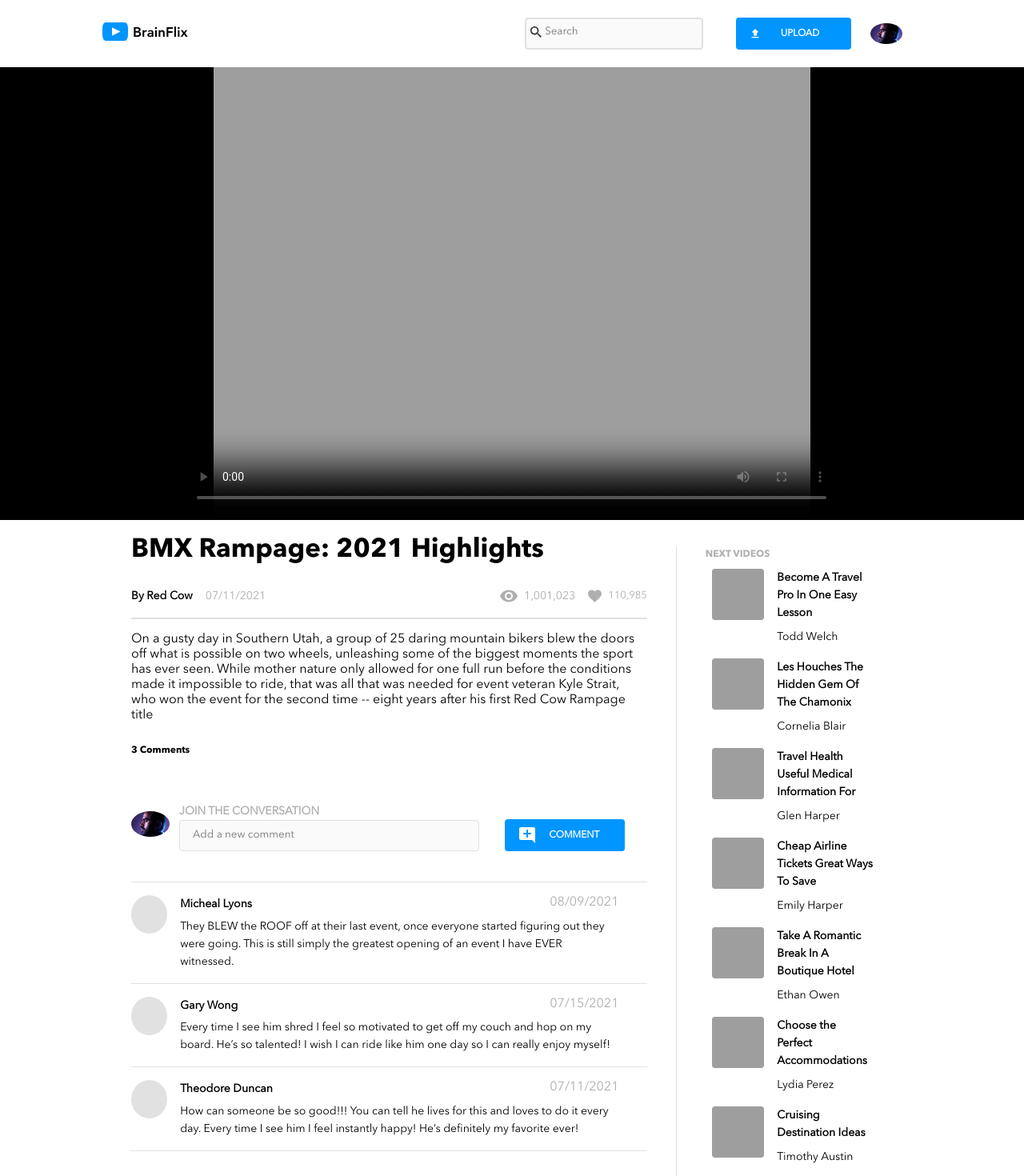
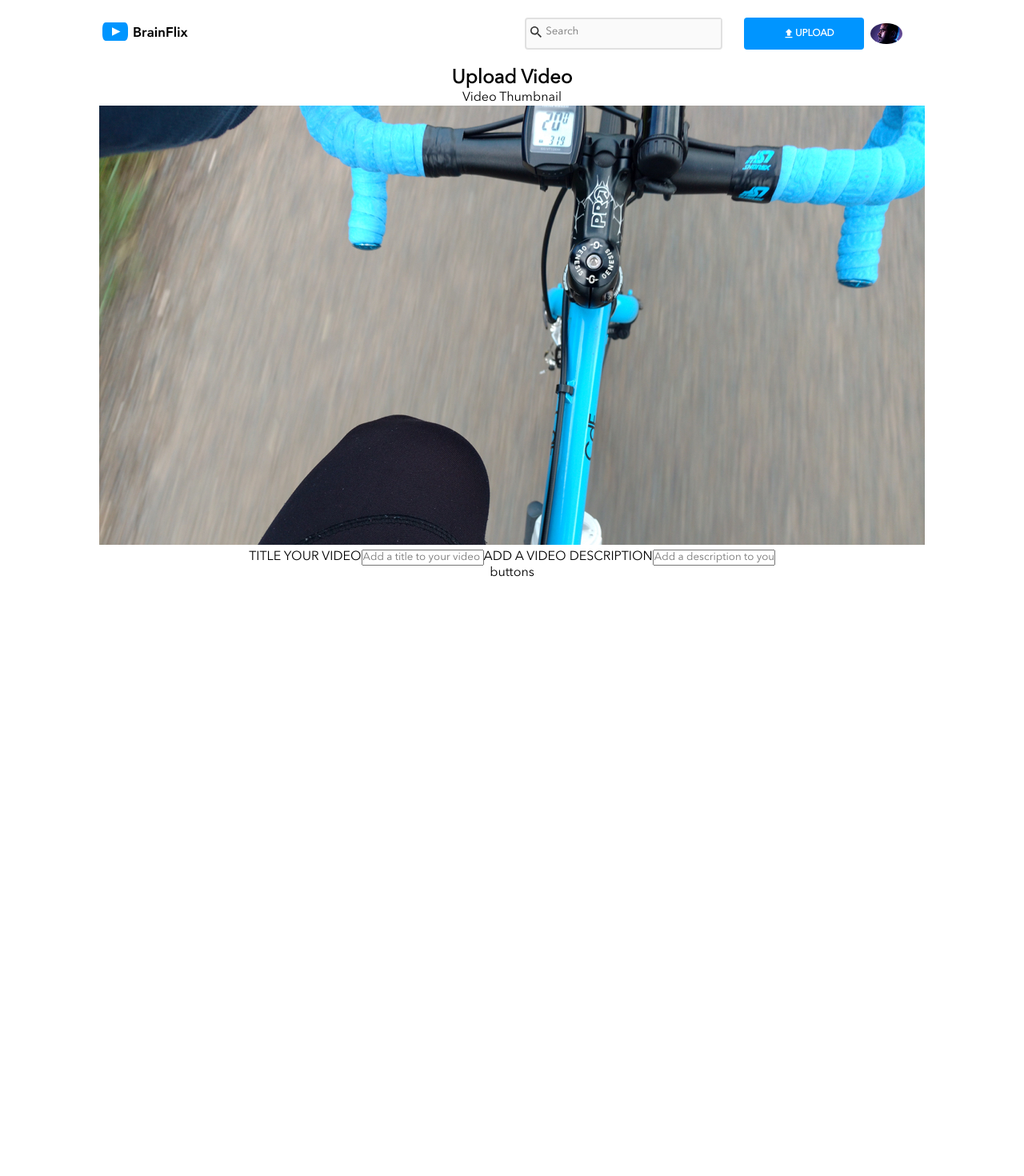
Before and after one commit to ArmandoMandyFernandez/armando-fernandez-brainflix, a React (Create React App) app: page /upload in a window 1280 px wide. Shown: the top 1470 px of the page at 80% size. After the commit the page ends 800 px from the top, so only its background shows below. Built offline with nearby package versions, Linux system fonts and the light colour scheme; grey boxes are pictures that could not be loaded.

Commit message:
added upload page and links

```diff
--- a/package.json
+++ b/package.json
@@ -6,8 +6,10 @@
     "@testing-library/jest-dom": "^5.16.5",
     "@testing-library/react": "^13.4.0",
     "@testing-library/user-event": "^13.5.0",
+    "axios": "^1.3.5",
     "react": "^18.2.0",
     "react-dom": "^18.2.0",
+    "react-router-dom": "^6.10.0",
     "react-scripts": "5.0.1",
     "sass": "^1.60.0",
     "web-vitals": "^2.1.4"
--- a/src/App.js
+++ b/src/App.js
@@ -1,15 +1,20 @@
-import './App.css';
-import Header from './components/Header/Header';
-import Main from './components/Main/Main';
-
+import "./App.css";
+import Header from "./components/Header/Header";
+import Main from "./components/Main/Main";
+import Upload from "./pages/Upload/Upload";
+import { Routes, Route, Navigate } from "react-router-dom";
 
 function App() {
-  return (
-    <div className="App">
-      <Header />
-      <Main />
-    </div>
-  );
+    return (
+        <div className="App">
+            <Header />
+            <Routes>
+                <Route path="/" element={<Main />} />
+                <Route path="upload" element={<Upload to="upload" />} />
+                <Route path="upload/:id" element={<Main to="/"/>}/>
+            </Routes>
+        </div>
+    );
 }
 
 export default App;
--- a/src/components/Comments/Comments.scss
+++ b/src/components/Comments/Comments.scss
@@ -32,11 +32,11 @@
 
     &__image-photo {
         max-width: 2.25rem;
-        max-height: 2.5rem;
+        height: 2.25rem;
         border-radius: 50%;
         @include tablet {
             max-width: 3rem;
-            max-height: 3rem;
+            max-height: 5rem;
         }
     }
 
--- a/src/components/Header/Header.js
+++ b/src/components/Header/Header.js
@@ -3,13 +3,17 @@ import logo from "../../assets/images/Logo/BrainFlix-logo.svg";
 import avatar from "../../assets/images/Mohan-muruge.jpg";
 import upload from "../../assets/images/Icons/upload.svg";
 import search from "../../assets/images/Icons/search.svg";
+import Upload from "../../pages/Upload/Upload";
+import { Link } from "react-router-dom";
 
 function Header() {
     return (
         <header className="navBar">
             <div className="navBar__content">
                 <div className="navBar__logo-container">
+                    <Link to='/'>
                         <img className="navBar__logo" src={logo} />
+                    </Link>
                 </div>
                 <div className="navBar__functions">
                     <div className="navBar__feature-container">
@@ -33,13 +37,17 @@ function Header() {
                             src={avatar}
                         />
                     </div>
+                    <Link to='upload'>
                         <button className="navBar__functions-button">
                             <img
                                 className="navBar__functions-upload-image"
                                 src={upload}
                             />
-                        <span className="navBar__functions-upload">UPLOAD</span>
+                            <span className="navBar__functions-upload">
+                                UPLOAD
+                            </span>
                         </button>
+                    </Link>
                     <img className="navBar__functions-avatar-2" src={avatar} />
                 </div>
             </div>
--- a/src/components/Header/Header.scss
+++ b/src/components/Header/Header.scss
@@ -142,8 +142,8 @@
         }
 
         @include tablet{
-            margin: 0 1rem;
-            max-width: 30%;
+            padding: 0 3rem;
+            // max-width: 30%;
         }
 
         @include desktop{
--- a/src/components/Main/Main.js
+++ b/src/components/Main/Main.js
@@ -1,21 +1,30 @@
 import "./Main.scss";
 import Hero from "../Hero/Hero";
-import videos from "../../data/videos.json";
 import videoDetails from "../../data/video-details.json";
-import { useState } from "react";
+import { useState, useEffect } from "react";
 import VideoInfo from "../VideoInfo/VideoInfo";
 import Comments from "../Comments/Comments";
 import NextVideos from "../NextVideos/NextVideos";
-
-
+import axios from "axios";
 
 function Main() {
     const [selectedVideo, setSelectedVideo] = useState(videoDetails[0]);
+    const [videos, setVideos] = useState([]);
 
     const videoClick = (videoId) => {
         const foundVideo = videoDetails.find((video) => video.id === videoId);
         setSelectedVideo(foundVideo);
     };
+
+    useEffect(() => {
+        axios
+            .get(
+                "https://project-2-api.herokuapp.com/videos/?api_key=2aa1c4a6-3f46-439f-8439-d592411fdb89"
+            )
+            .then((response) => setVideos(response.data))
+            .catch((error) => console.log(error));
+    }, []);
+
 
     const filteredVideos = videos.filter(
         (video) => video.id !== selectedVideo.id
@@ -27,12 +36,13 @@ function Main() {
             <div className="main__container">
                 <div className="main__content">
                     <VideoInfo selectedVideo={selectedVideo} />
-                    <Comments
-                        selectedVideo={selectedVideo}
-                    />
+                    <Comments selectedVideo={selectedVideo} />
                 </div>
                 <div className="main__next-videos">
-                    <NextVideos clickHandler={videoClick} videosLeft={filteredVideos}/>
+                    <NextVideos
+                        clickHandler={videoClick}
+                        videosLeft={filteredVideos}
+                    />
                 </div>
             </div>
         </main>
--- a/src/index.js
+++ b/src/index.js
@@ -1,14 +1,17 @@
-import React from 'react';
-import ReactDOM from 'react-dom/client';
-import './index.css';
-import App from './App';
-import reportWebVitals from './reportWebVitals';
+import React from "react";
+import ReactDOM from "react-dom/client";
+import "./index.css";
+import App from "./App";
+import reportWebVitals from "./reportWebVitals";
+import { BrowserRouter } from "react-router-dom";
 
-const root = ReactDOM.createRoot(document.getElementById('root'));
+const root = ReactDOM.createRoot(document.getElementById("root"));
 root.render(
-  <React.StrictMode>
-    <App />
-  </React.StrictMode>
+    <BrowserRouter>
+        <React.StrictMode>
+            <App />
+        </React.StrictMode>
+    </BrowserRouter>
 );
 
 // If you want to start measuring performance in your app, pass a function
--- a/src/pages/Upload/Upload.js
+++ b/src/pages/Upload/Upload.js
@@ -1,9 +1,28 @@
+import thumbnail from '../../assets/images/Upload-video-preview.jpg'
+
 const Upload = () => {
     return (
-        <>
-
-        </>
-      );
-}
+        <section className="upload">
+            <h1 className="upload__title">Upload Video</h1>
+            <div className="upload__container">
+                <div className="upload__thumbnail-container">
+					<p className='upload__thumbnail-label'>Video Thumbnail</p>
+					<img src={thumbnail} alt="first person view of riding a fixie bike"  className='upload__thumbnail-image'/>
+				</div>
+                <div>
+                    <form action="submit">
+                        <label htmlFor=""> TITLE YOUR VIDEO
+                            <input type="text" placeholder='Add a title to your video'/>
+                        </label>
+                        <label htmlFor="">ADD A VIDEO DESCRIPTION
+                            <input type="text" placeholder='Add a description to your video'/>
+                        </label>
+                    </form>
+                </div>
+				<div>buttons</div>
+            </div>
+        </section>
+    );
+};
 
 export default Upload;
```
Also changed, not shown: src/assets/images/Upload-video-preview.jpg (added), 1 other file (tests, documents, lock files or other folders). Lines whose indentation alone changed are shown as unchanged.
